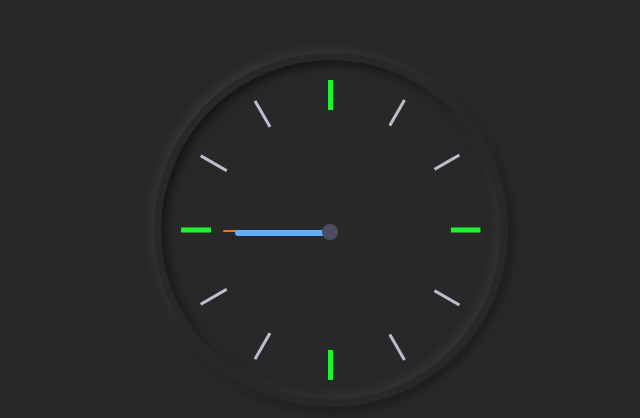
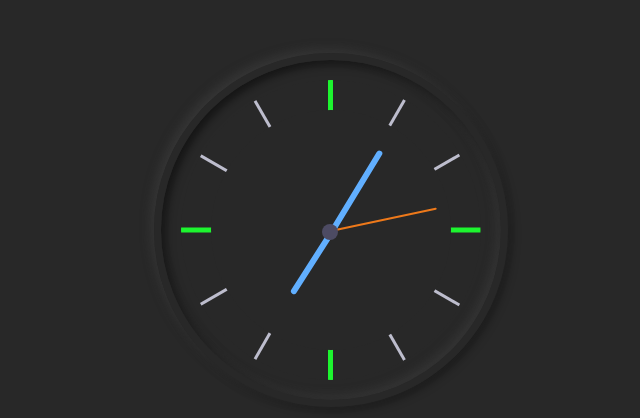
Before and after one commit to BakuEmilov/clock, a plain HTML site: page index.html in a window 1280 px wide. Shown: the part 170-588 px from the top of the page, without its empty margins (309-949 px from the left). Drawn offline with Linux system fonts and the light colour scheme.

Commit message:
wrote javascript code for clock

```diff
--- a/index.html
+++ b/index.html
@@ -21,5 +21,7 @@
         </div>
       </div>
     </div>
+
+    <script src="./script.js"></script>
   </body>
 </html>
--- a/script.js
+++ b/script.js
@@ -0,0 +1,23 @@
+const secondHand = document.querySelector('.second-hand');
+const minsHand = document.querySelector('.min-hand');
+const hourHand = document.querySelector('.hour-hand');
+
+function setDate() {
+  const now = new Date();
+
+  const seconds = now.getSeconds();
+  const secondsDegrees = (seconds / 60) * 360 + 90;
+  secondHand.style.transform = `rotate(${secondsDegrees}deg)`;
+
+  const mins = now.getMinutes();
+  const minsDegrees = (mins / 60) * 360 + (seconds / 60) * 6 + 90;
+  minsHand.style.transform = `rotate(${minsDegrees}deg)`;
+
+  const hour = now.getHours();
+  const hourDegrees = (hour / 12) * 360 + (mins / 60) * 30 + 90;
+  hourHand.style.transform = `rotate(${hourDegrees}deg)`;
+}
+
+setInterval(setDate, 1000);
+
+setDate();
```
